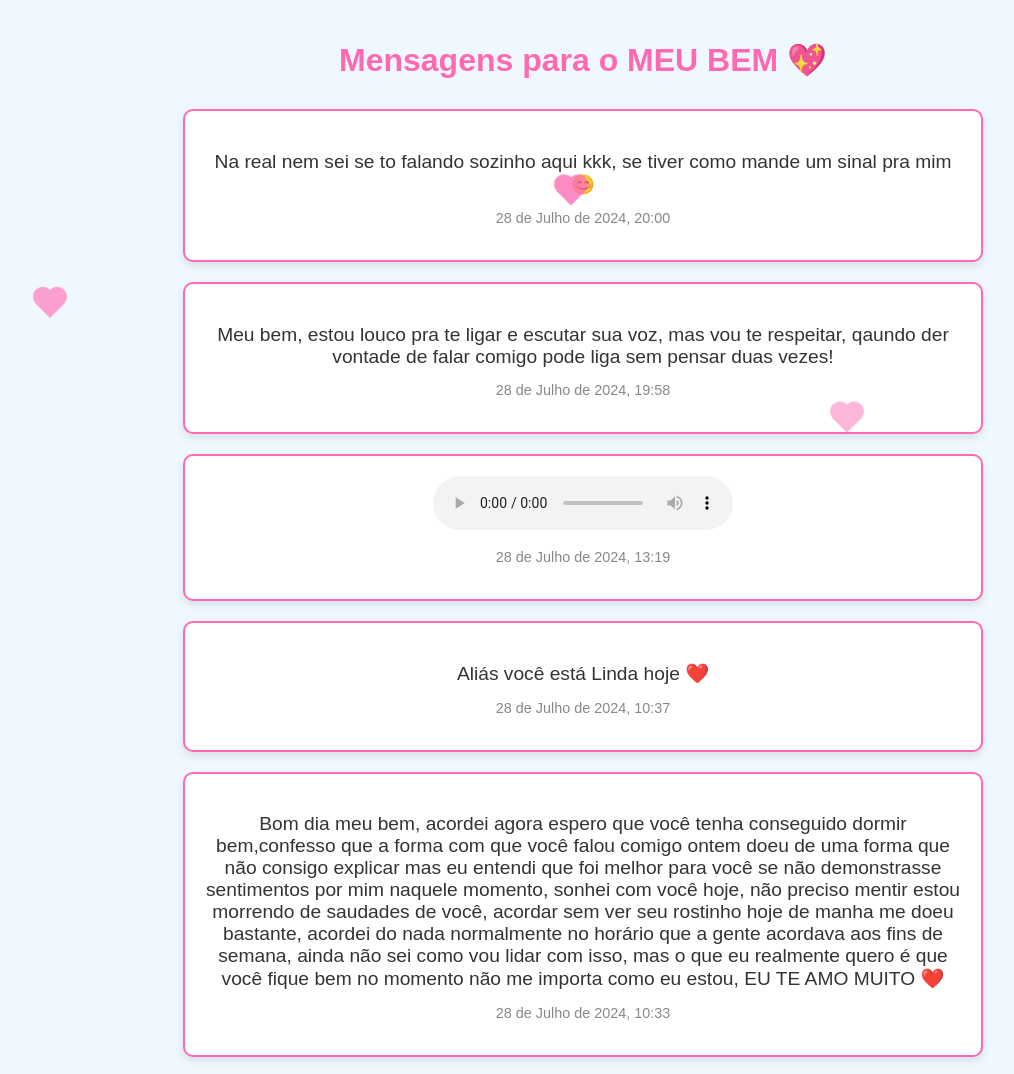
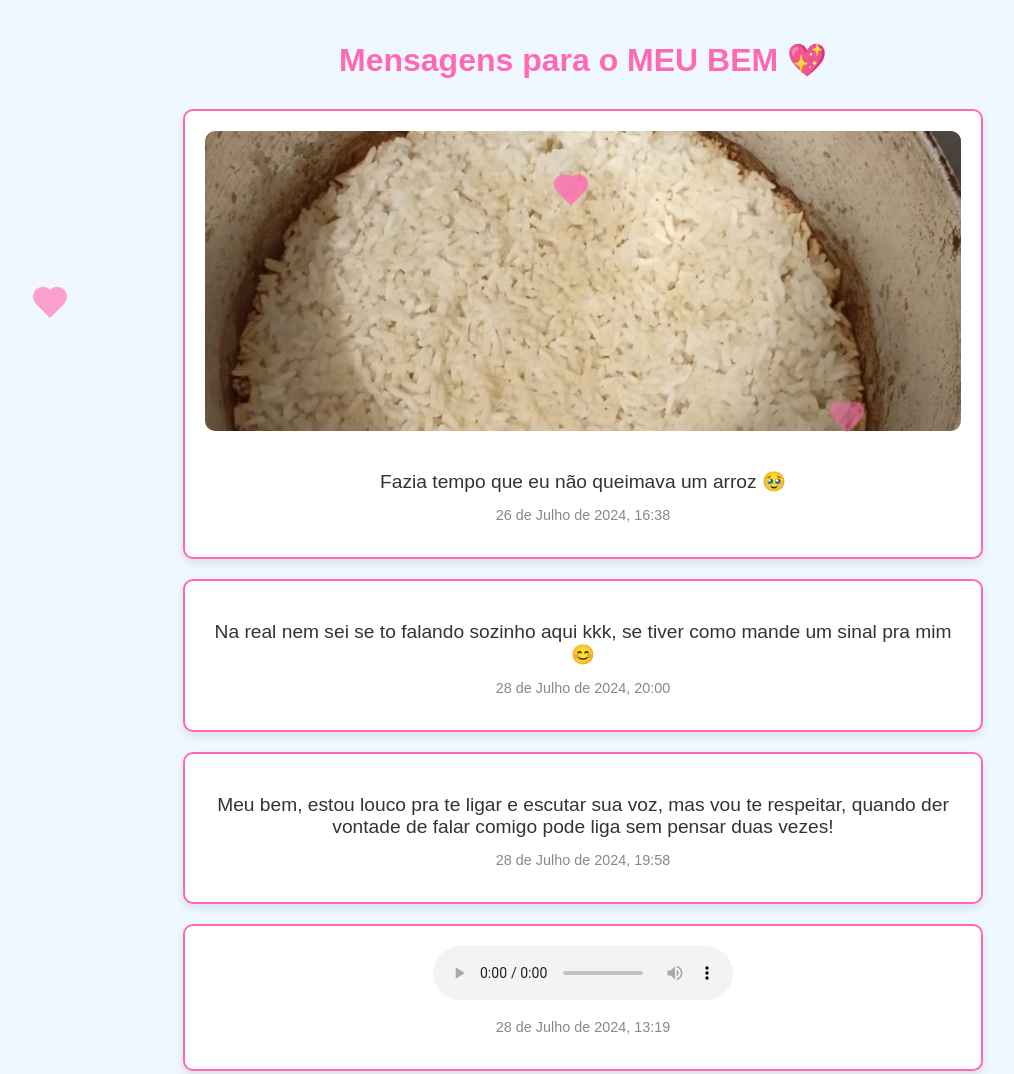
Before and after one commit to rafaeel1406/messages-for-my-dear, a website: page index.html in a window 1280 px wide. Shown: the top 1074 px of the page, without its empty margins (57-1071 px from the left). Drawn offline with Linux system fonts and the light colour scheme.

Commit message:
nova mensagem

```diff
--- a/index.html
+++ b/index.html
@@ -13,11 +13,18 @@
     <div class="container">
         <h1>Mensagens para o MEU BEM 💖</h1>
         <div class="card">
-            <p class="message">Na real nem sei se to falando sozinho aqui kkk, se tiver como mande um sinal pra mim 😊</p>
+            <img src="./assets/Imagem do WhatsApp de 2024-07-28 à(s) 21.00.49_73fc940f.jpg"
+                alt="Imagem especial" class="message-image">
+            <p class="message">Fazia tempo que eu não queimava um arroz 🥹</p>
+            <p class="datetime">26 de Julho de 2024, 16:38</p>
+        </div>
+        <div class="card">
+            <p class="message">Na real nem sei se to falando sozinho aqui kkk, se tiver como mande um sinal pra mim 😊
+            </p>
             <p class="datetime">28 de Julho de 2024, 20:00</p>
         </div>
         <div class="card">
-            <p class="message">Meu bem, estou louco pra te ligar e escutar sua voz, mas vou te respeitar, qaundo der
+            <p class="message">Meu bem, estou louco pra te ligar e escutar sua voz, mas vou te respeitar, quando der
                 vontade de falar comigo pode liga sem pensar duas vezes!</p>
             <p class="datetime">28 de Julho de 2024, 19:58</p>
         </div>
```
Also changed, not shown: assets/Imagem do WhatsApp de 2024-07-28 à(s) 21.00.49_73fc940f.jpg (added).
